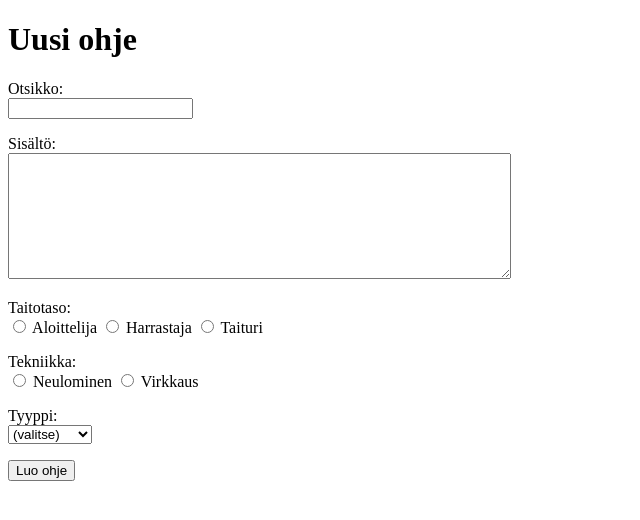
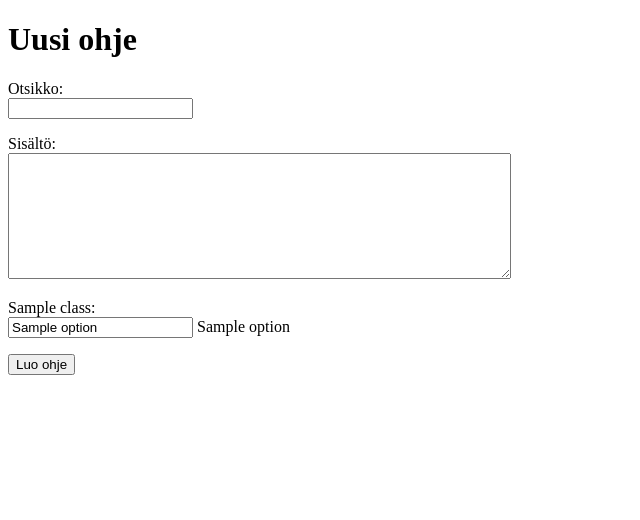
Before and after one commit to pianisti/neuleohjeita, a Flask app: template templates/new_pattern.html in a window 1280 px wide. Shown: the top 520 px of the page, without its empty margins (0-640 px from the left). Run offline with Flask 3, Linux system fonts and the light colour scheme; the template is opened without the code that fills it: most values are stand-ins (such as "Sample title", 1, 10 or a date in 2020).

Commit message:
Store classes in database

```diff
--- a/app.py
+++ b/app.py
@@ -47,7 +47,8 @@ def show_pattern(pattern_id):
 @app.route("/new_pattern")
 def new_pattern():
     require_login()
-    return render_template("new_pattern.html")
+    classes, elements = patterns.get_all_classes()
+    return render_template("new_pattern.html", classes=classes, elements=elements)
 
 @app.route("/create_pattern", methods=["POST"])
 def create_pattern():
@@ -60,16 +61,13 @@ def create_pattern():
         abort(403)
     user_id = session["user_id"]
 
+    all_classes, elements = patterns.get_all_classes()
+
     classes = []
-    level = request.form["level"]
-    if level:
-        classes.append(("Taso", level))
-    technique = request.form["technique"]
-    if technique:
-        classes.append(("Tekniikka", technique))
-    type = request.form["type"]
-    if type:
-        classes.append(("Tyyppi", type))
+    for one_class in all_classes:
+        value = request.form[f"{one_class}"]
+        if value:
+            classes.append((f"{one_class}", value))
 
     patterns.add_pattern(title, description, user_id, classes)
 
--- a/schema.sql
+++ b/schema.sql
@@ -11,6 +11,13 @@ CREATE TABLE patterns (
     user_id INTEGER REFERENCES users
 );
 
+CREATE TABLE classes (
+    id INTEGER PRIMARY KEY,
+    title TEXT,
+    value TEXT,
+    element TEXT
+);
+
 CREATE TABLE pattern_classes (
     id INTEGER PRIMARY KEY,
     pattern_id INTEGER REFERENCES patterns,
--- a/templates/new_pattern.html
+++ b/templates/new_pattern.html
@@ -16,27 +16,22 @@
       Sisältö: <br />
       <textarea name="description" rows="8" cols="60" maxlength="1500" required></textarea>
     </p>
+    {% for class in classes %}
     <p>
-      Taitotaso: <br />
-      <input type="radio" name="level" value="Aloittelija" /> Aloittelija
-      <input type="radio" name="level" value="Harrastaja" /> Harrastaja
-      <input type="radio" name="level" value="Taituri" /> Taituri
+      {{ class }}: <br />
+      {% if elements[class] == "select" %}
+      <select name="{{ class }}">
+      {% for option in classes[class] %}
+        <option value="{{ option }}">{{ option }}</option>
+      {% endfor %}
+      </select>
+      {% else %}
+        {% for option in classes[class] %}
+        <input type="{{ elements[class] }}" name="{{ class }}" value="{{ option }}" /> {{ option }}
+        {% endfor %}
+      {% endif %}
     </p>
-    <p>
-      Tekniikka: <br />
-      <input type="radio" name="technique" value="Neulominen" /> Neulominen
-      <input type="radio" name="technique" value="Virkkaus" /> Virkkaus
-    </p>
-    <p>
-      Tyyppi: <br />
-      <select name="type">
-        <option value="">(valitse)</option>
-        <option value="Asusteet">Asusteet</option>
-        <option value="Sisustus">Sisustus</option>
-        <option value="Vaatteet">Vaatteet</option>
-        <option value="Sekalaista">Sekalaista</option>
-      </select>
-    </p>
+    {% endfor %}
     <input type="submit" value="Luo ohje" />
   </form>
 </body>
```
Also changed, not shown: init.sql (added, +14 -0 lines), patterns.py (+14 -0 lines).
